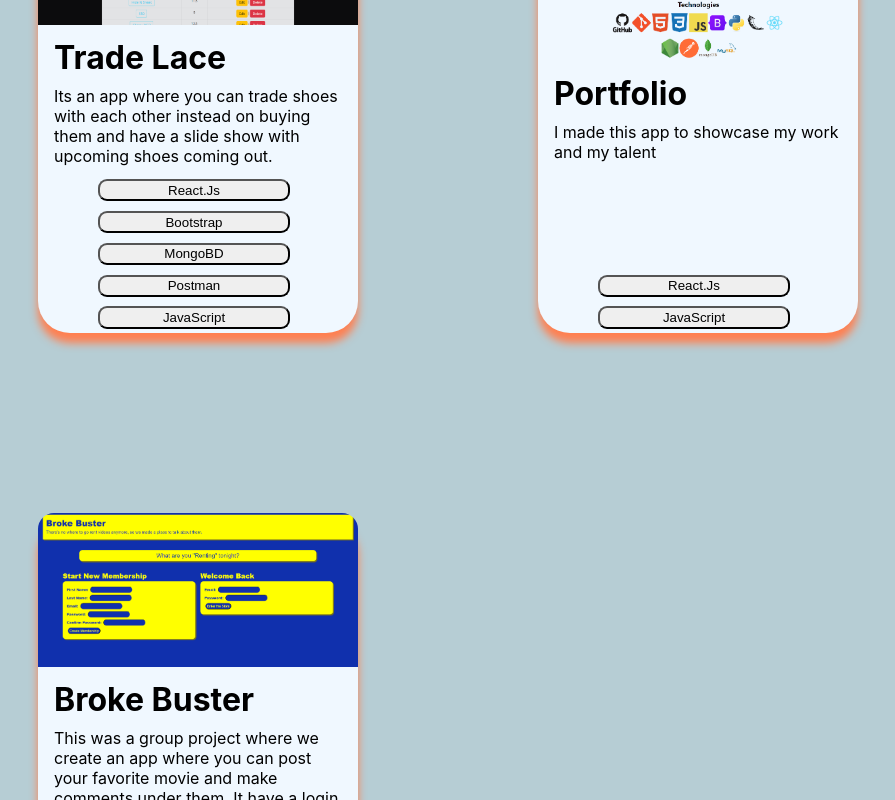
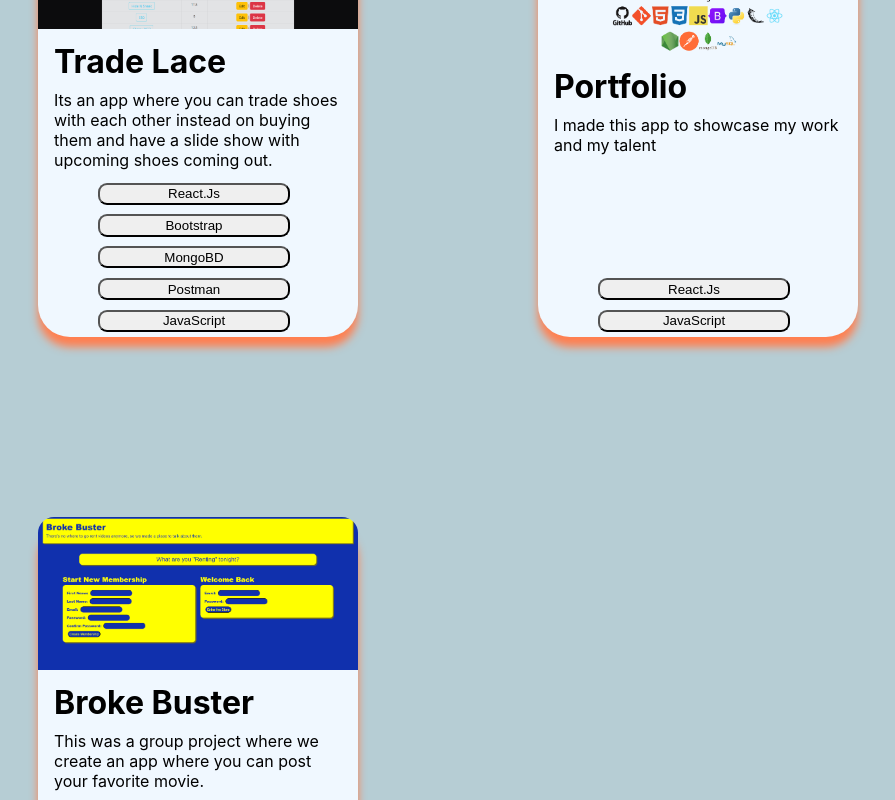
Before and after one commit to Tiarawayz/Portfolio, a React (Create React App) app: page / in a window 1280 px wide. Shown: the part 920-1720 px from the top of the page, without its empty margins (52-947 px from the left). Built offline with nearby package versions, Linux system fonts and the light colour scheme.

Commit message:
update endpage.js, end.css

```diff
--- a/src/components/end.css
+++ b/src/components/end.css
@@ -46,7 +46,7 @@
 
 
 .card-description1{
-  padding-bottom: 100px;
+  padding-bottom: 110px;
   margin: 0.5rem 5%;
   padding-top: 1px;
 }
--- a/src/components/endpage.js
+++ b/src/components/endpage.js
@@ -32,7 +32,7 @@ const Endpage = () => {
         <div className='card-container'>
         <img src='./images/broke.png' alt='broke' className='card-img'/>
         <h1 className='card-title'>Broke Buster</h1>
-        <p className='card-description'>This was a group project where we create an app where you can post your favorite movie and make comments under them. It have a login and registration with an one-to-many and many-to-many relationship with ERD models. </p>
+        <p className='card-description'>This was a group project where we create an app where you can post your favorite movie.</p>
         <button className='card-btn'>Python</button>
         <button className='card-btn'>Flask</button>
         <button className='card-btn'>MySQL</button>
```
